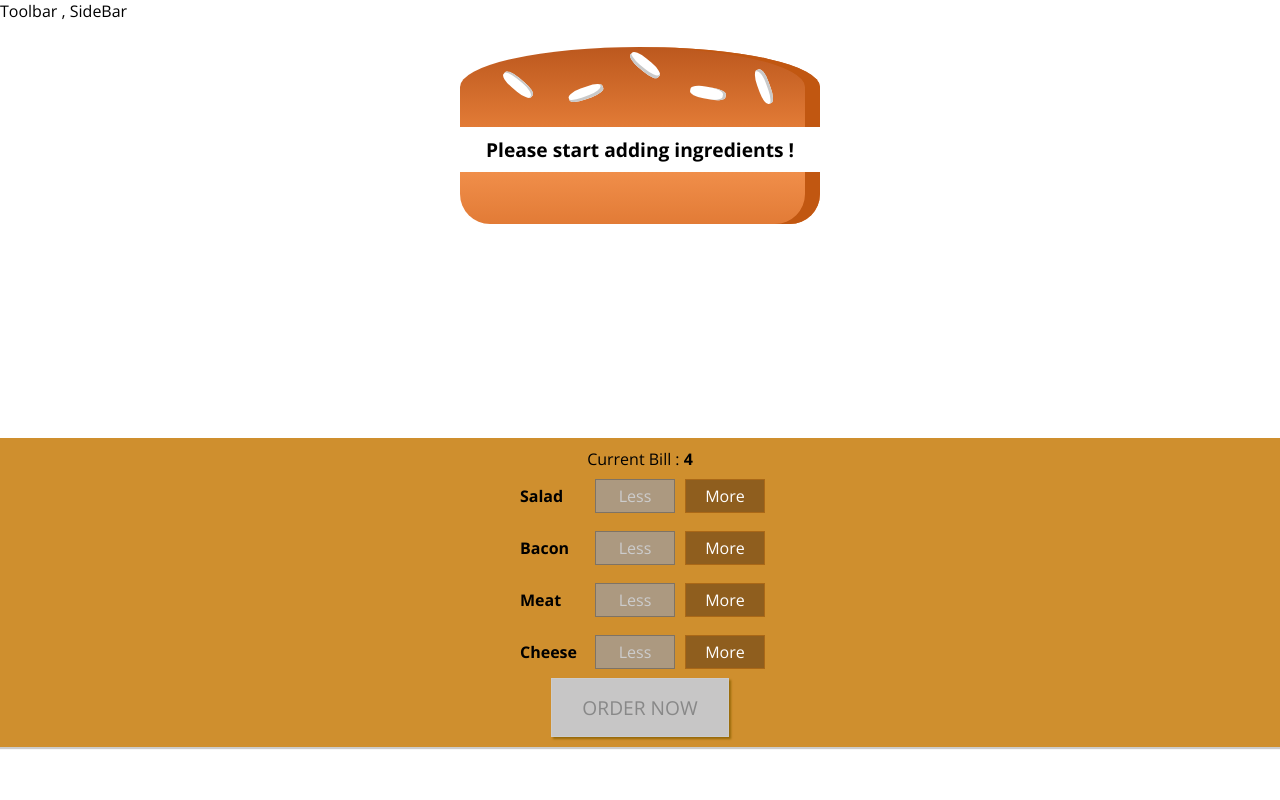
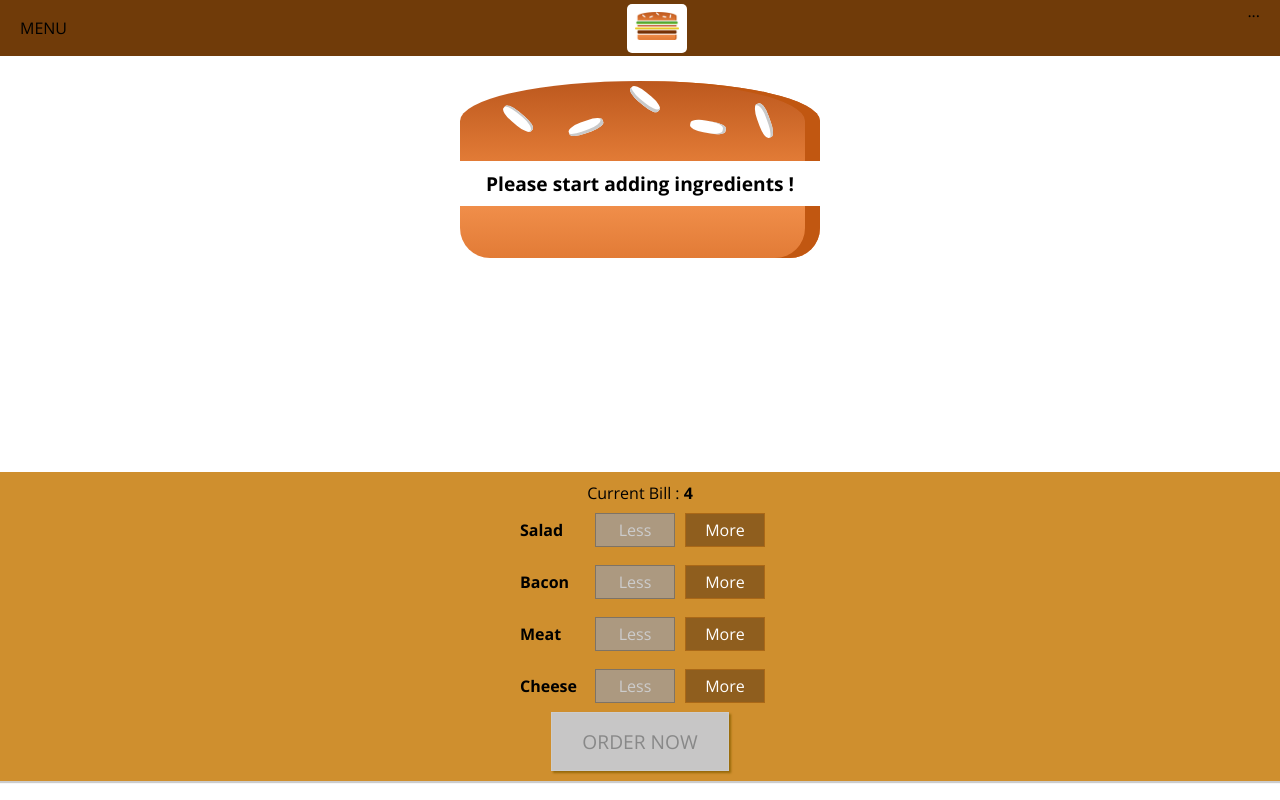
Before and after one commit to Usama-Khawar/burger-builder, a React (Create React App) app: page / in a window 1280 px wide. Built offline with nearby package versions, Linux system fonts and the light colour scheme.

Commit message:
feat : ToolBar

```diff
--- a/src/components/Layout/Layout.js
+++ b/src/components/Layout/Layout.js
@@ -1,10 +1,11 @@
 import React from 'react'
 import Aux from '../../hoc/Aux'
 import style from './Layout.module.css'
+import Toolbar from '../Navigation/Toolbar/Toolbar'
 const Layout = ({ children }) => {
   return (
     <Aux>
-      <div>Toolbar , SideBar</div>
+      <Toolbar />
       <main className={style.content}>{children}</main>
     </Aux>
   )
--- a/src/components/Layout/Layout.module.css
+++ b/src/components/Layout/Layout.module.css
@@ -1,4 +1,3 @@
-
 .content {
-  margin-top: 16px;
+  margin-top: 72px;
 }
--- /dev/null
+++ b/src/components/Logo/Logo.js
@@ -0,0 +1,13 @@
+import React from 'react'
+import burgerLogo from '../../assets/images/27.1 burger-logo.png.png'
+import style from './logo.module.css'
+
+const Logo = () => {
+  return (
+    <div className={style.Logo}>
+      <img src={burgerLogo} alt='burger-Logo' />
+    </div>
+  )
+}
+
+export default Logo
--- /dev/null
+++ b/src/components/Logo/logo.module.css
@@ -0,0 +1,11 @@
+.Logo {
+  background-color: white;
+  padding: 8px;
+  height: 80%;
+  box-sizing: border-box;
+  border-radius: 5px;
+}
+
+.Logo img {
+  height: 28px;
+}
--- /dev/null
+++ b/src/components/Navigation/Toolbar/Toolbar.js
@@ -0,0 +1,17 @@
+import React from 'react'
+import style from './toolbar.module.css'
+import Logo from '../../Logo/Logo'
+
+const Toolbar = () => {
+  return (
+    <header className={style.Toolbar}>
+      <div>MENU</div>
+      <div>
+        <Logo />
+      </div>
+      <nav>...</nav>
+    </header>
+  )
+}
+
+export default Toolbar
--- /dev/null
+++ b/src/components/Navigation/Toolbar/toolbar.module.css
@@ -0,0 +1,19 @@
+.Toolbar{
+    height: 56px;
+    width: 100%;
+    position: fixed;
+    top: 0;
+    left: 0;
+    background-color: #703B09;
+    display: flex;
+    justify-content: space-between;
+    align-items: center;
+    padding: 0 20px;
+    box-sizing: border-box;
+    z-index: 90;
+
+}
+
+.Toolbar nav{
+    height: 100%;
+}
```
Also changed, not shown: src/assets/images/27.1 burger-logo.png.png (added).
